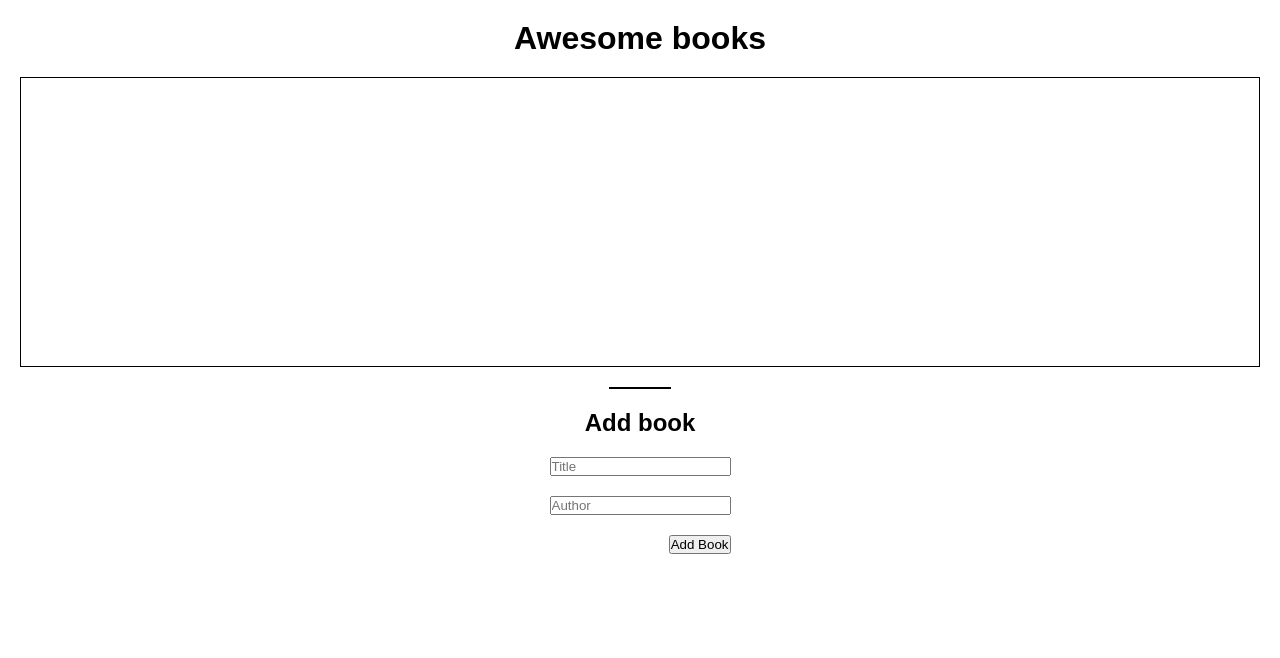
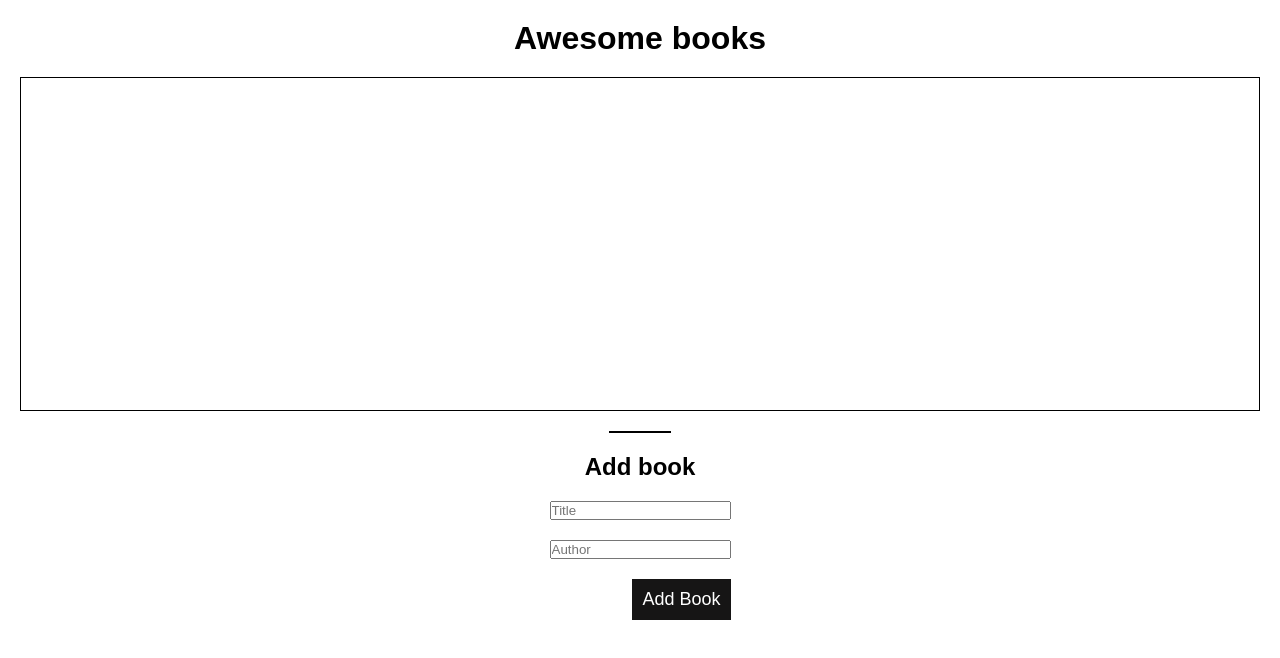
Before and after one commit to Hope1226/Awesome-books-library, a website: page index.html in a window 1280 px wide. Drawn offline with Linux system fonts and the light colour scheme.

Commit message:
added css styling on buttons

```diff
--- a/assets/stylesheets/style.css
+++ b/assets/stylesheets/style.css
@@ -96,3 +96,20 @@ body {
   font-family: 'Poppins', sans-serif;
   color: #000;
 }
+
+.master {
+  background-color: #161515;
+  border: none;
+  color: white;
+  text-align: center;
+  padding: 10px;
+  font-size: 18px;
+  cursor: pointer;
+  transition: all 0.4s;
+}
+
+.master:hover {
+  background-color: #848884;
+  color: black;
+  border: 2px solid red;
+}
--- a/index.html
+++ b/index.html
@@ -20,7 +20,7 @@
       <form>
         <input type="text" class="text-color" name="bookTitle" id="bookTitle" placeholder="Title" required>
         <input type="text" class="text-color" name="bookAuthor" id='bookAuthor' placeholder="Author" required>
-        <button type="submit" id="addBookBtn">Add Book</button>
+        <button type="submit" class="master master-button" id="addBookBtn">Add Book</button>
       </form>
     </div>
   </section>
--- a/script.js
+++ b/script.js
@@ -20,7 +20,7 @@ class Library {
         <div class="book">
         <h2 class="bookTitle text-color">"${this.listOfBook[i].title}" by </h2>
         <p class="bookAuthor text-color">${this.listOfBook[i].author}</p>
-        <button type="button" onclick="this.parentNode.parentNode.removeChild(this.parentNode)" value="${this.listOfBook[i].title}" class="removeBookBtn">Remove</button>
+        <button type="button" onclick="this.parentNode.parentNode.removeChild(this.parentNode)" value="${this.listOfBook[i].title}" class="removeBookBtn master master-button">Remove</button>
         </div>`;
 
         const removeBookBtns = document.querySelectorAll('.removeBookBtn');
@@ -60,7 +60,7 @@ form.addEventListener('submit', (event) => {
   <div class="book">
     <h2 class="bookTitle text-color">"${lib1.listOfBook[lib1.listOfBook.length - 1].title}" by </h2>
     <p class="bookAuthor text-color">${lib1.listOfBook[lib1.listOfBook.length - 1].author}</p>
-    <button type="button" onclick="this.parentNode.parentNode.removeChild(this.parentNode)" value="${lib1.listOfBook[lib1.listOfBook.length - 1].title}" class="removeBookBtn">Remove</button>
+    <button type="button" onclick="this.parentNode.parentNode.removeChild(this.parentNode)" value="${lib1.listOfBook[lib1.listOfBook.length - 1].title}" class="removeBookBtn master master-button">Remove</button>
   </div>`;
 
   const removeBookBtns = document.querySelectorAll('.removeBookBtn');
```
